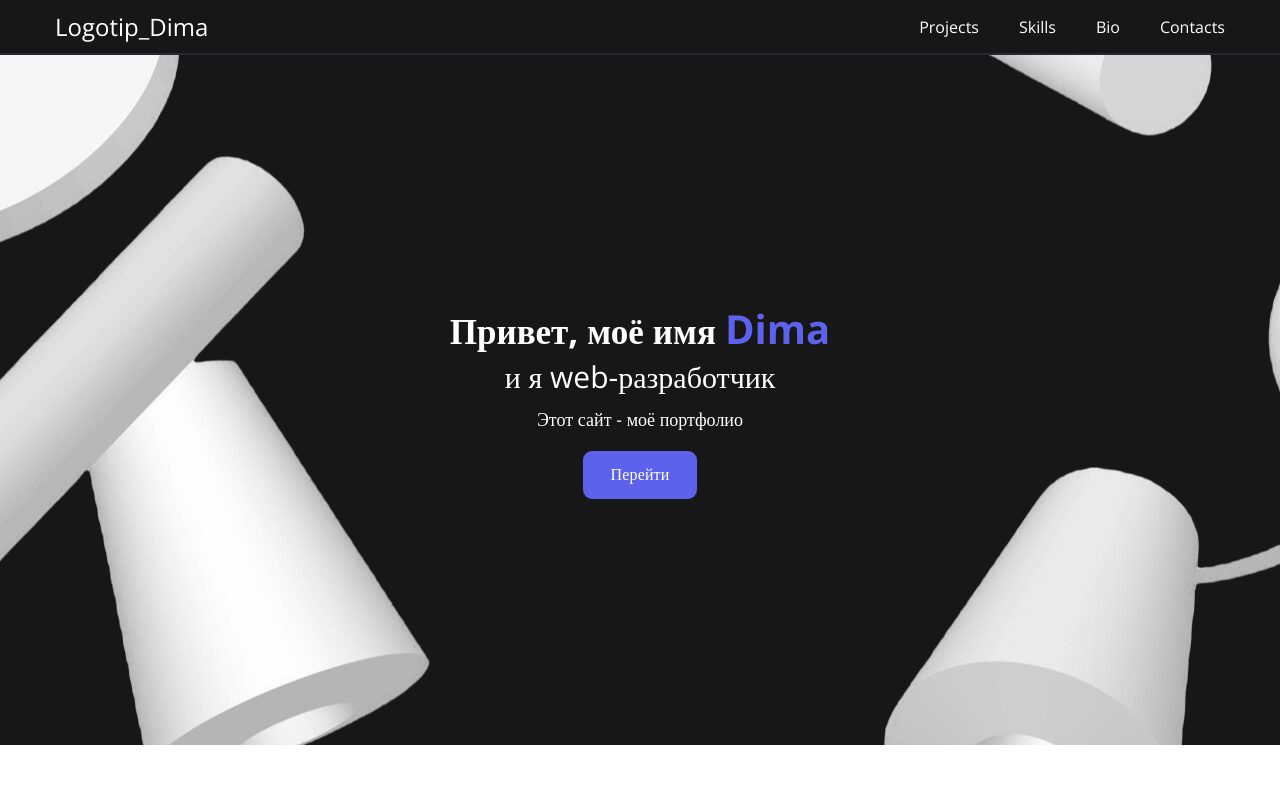
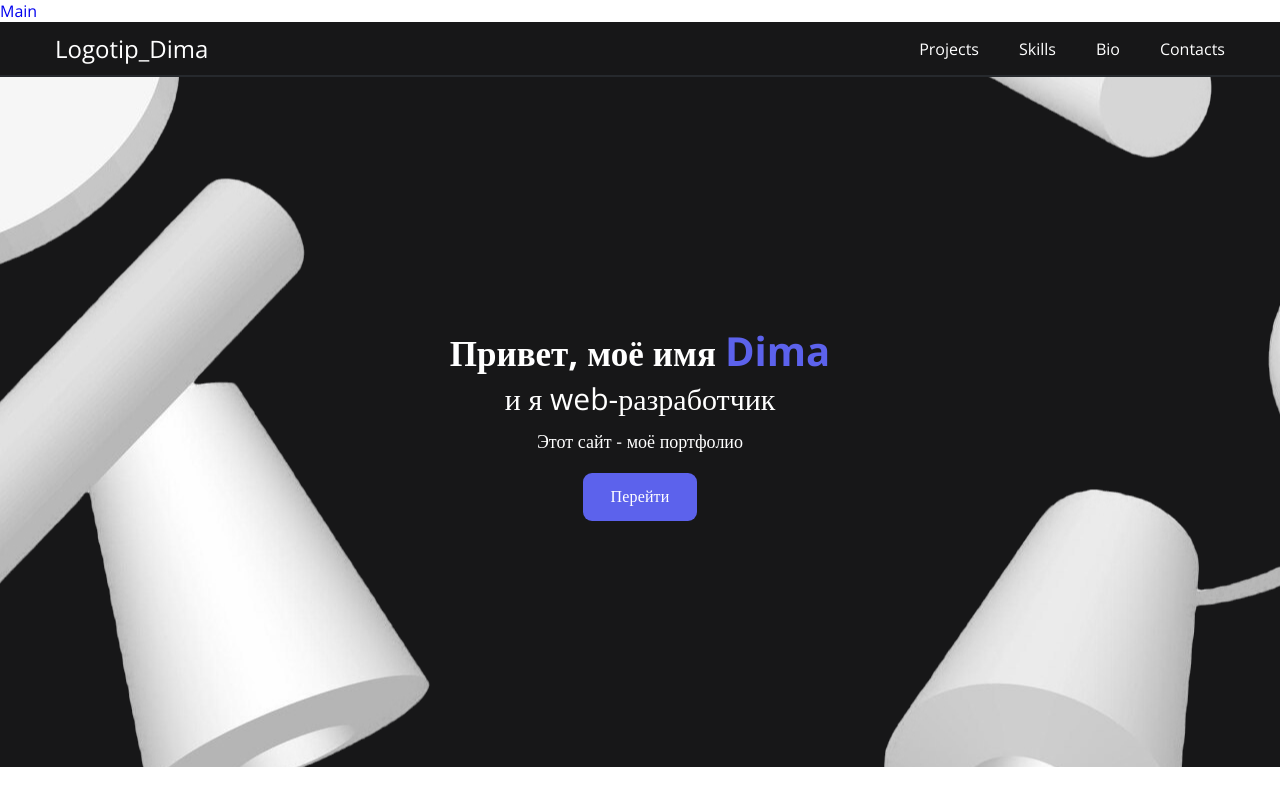
Before and after one commit to K4DJee/K4DJee.github.io, a plain HTML site: page index.html in a window 1280 px wide. Shown: the top 800 px of the page. Drawn offline with nearby package versions, Linux system fonts and the light colour scheme; a web font is replaced by a local one.

Commit message:
Update index.html

```diff
--- a/index.html
+++ b/index.html
@@ -1,5 +1,6 @@
 <!DOCTYPE html>
 <html lang="ru">
+<a href="about.html">Main</a>
 <head>
     <meta charset="UTF-8">
     <meta name="viewport" content="width=device-width, initial-scale=1.0">
```
